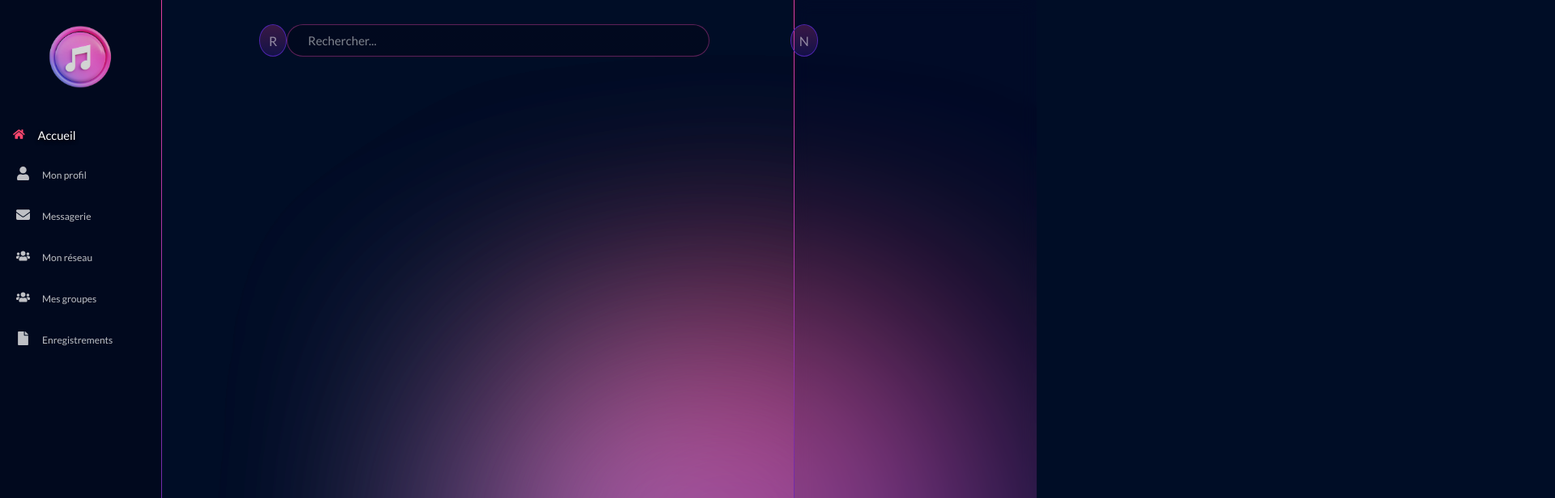
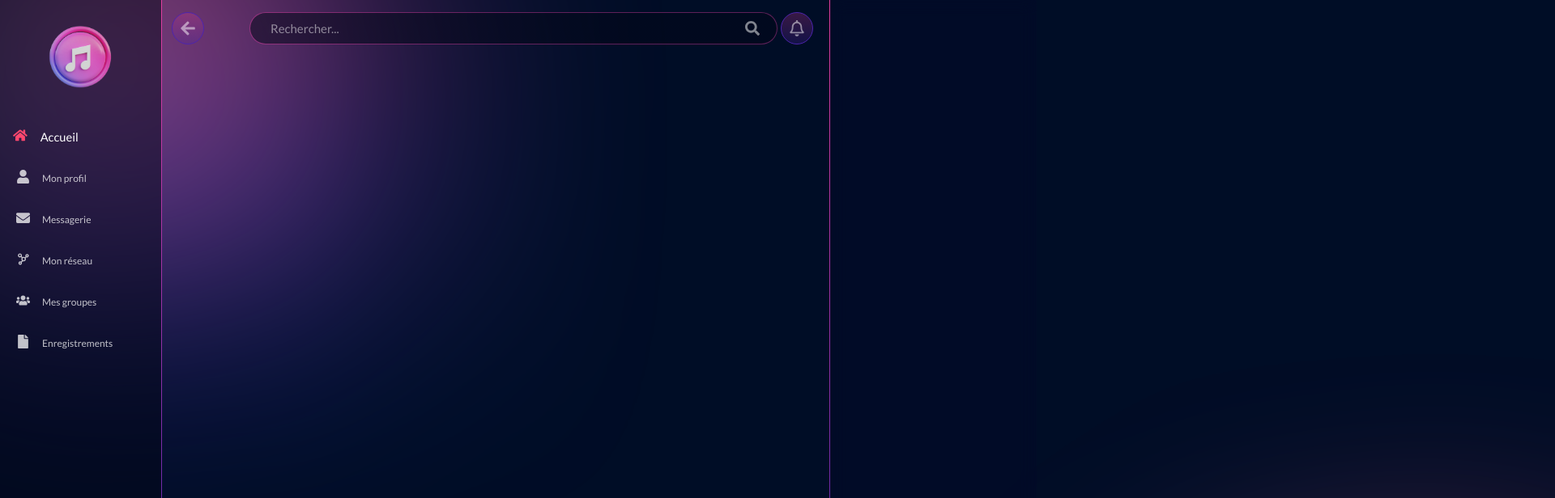
Before and after one commit to ApollineSetan/Let-sJamLogin, a React (Vite) app: page / in a window 1280 px wide. Shown: the top 616 px of the page at 81% size, 1920 px wide, since content can reach past the window. Built offline with nearby package versions, Linux system fonts and the light colour scheme.

Commit message:
10 décembre

```diff
--- a/src/Components/LeftSideBar.css
+++ b/src/Components/LeftSideBar.css
@@ -5,7 +5,9 @@
 }
 
 .sidebar {
-  width: 200px;
+  width: 15%;
+  min-width: 200px;
+  max-width: 300px;
   height: 100vh;
   position: fixed;
   top: 0;
@@ -37,215 +39,38 @@
   cursor: pointer;
   transition: all 0.3s ease;
   margin-bottom: 10px;
+  width: 100%; /* Assure que l'élément occupe toute la largeur disponible */
+  box-sizing: border-box; /* Inclut les paddings et marges dans la largeur totale */
+  overflow: hidden; /* Empêche l'élément de se déborder */
 }
 
 .menu-icon {
   margin-right: 15px;
   font-size: 17px;
+  transition: transform 0.3s ease, color 0.3s ease;
 }
 
 .menu-item:hover .menu-icon {
-  font-size: 20px; /* Taille agrandie lors du survol */
-  color: #FE476E; /* Change la couleur au survol pour correspondre au style général */
+  font-size: 20px;
+  color: #FE476E;
+  transform: scale(1.1);
 }
-
-
 
 .menu-item:hover {
   font-size: 14px;
+  transform: scale(1.05);
 }
 
-.menu-item.active span {
+.menu-item.active {
   font-size: 14px;
-  text-shadow: 0px 2px 4px #000000;
-  color: rgb(255, 255, 255, 100%);
+  transform: scale(1.05);
+  color: rgba(255, 255, 255, 1);
 }
 
 .menu-item.active .menu-icon {
-  color: #FE476E; /* Couleur des icônes actives */
+  color: #FE476E;
 }
-
 
 .bottom-menu {
   margin-top: auto;
 }
-
-.menu-item.active {
-  transform: scale(1.05);  /* Un petit effet de zoom */
-}
-
-
-
-
-/* @import url('https://fonts.googleapis.com/css2?family=Lato:ital,wght@0,100;0,300;0,400;0,700;0,900;1,100;1,300;1,400;1,700;1,900&display=swap');
-
-* {
-  margin: 0;
-  padding: 0;
-  box-sizing: border-box;
-  font-family: 'Lato';
-}
-
-.home-page {
-  width: 100%;
-  height: 100%;
-  position: relative;
-  z-index: -1;
-}
-
-.search-bar {
-  position: fixed;
-  top: 0;
-  left: 250px;
-  right: 350px;
-  width: calc(100% - 600px);
-  display: flex;
-  justify-content: space-between;
-  align-items: center;
-  background-color: transparent;
-  z-index: 10;
-  padding: 30px 20px;
-}
-
-.search-bar input {
-  width: 90%;
-  padding: 10px;
-  font-size: 15px;
-  border: 1px solid rgba(227, 62, 159, 0.25);
-  background: linear-gradient(rgba(2, 6, 23, 0.50), rgba(2, 6, 23, 0.50)) padding-box;
-  border-image: linear-gradient(to top, #E33E9F, #4D25AE) border-box;
-  border-radius: 50em;
-  padding-left: 25px;
-  color: white;
-  font-family: 'Lato';
-  font-weight: 500;
-}
-
-.search-bar input:focus {
-  border-color: #007bff;
-}
-
-.back-button,
-.notification-button {
-  background-color: transparent;
-  color: white;
-  width: 45px;
-  height: 38px;
-  border: solid 2px rgba(227, 62, 159, 0.25);
-  border-radius: 50%;
-  transform: translateY(1%);
-  cursor: pointer;
-  display: flex;
-  justify-content: center;
-  align-items: center;
-  box-shadow: 0 8px 6px rgba(0, 0, 0, 0.2);
-  transition: transform 0.3s ease, box-shadow 0.3s ease;
-}
-
-.back-button:hover,
-.notification-button:hover {
-  transform: scale(1.1);
-  box-shadow: 0 6px 10px rgba(0, 0, 0, 0.2);
-}
-
-.back-button:active,
-.notification-button:active {
-  transform: scale(0.95);
-}
-
-.back-button ion-icon,
-.notification-button ion-icon {
-  font-size: 25px;
-}
-
-.logo {
-  padding: 0px 0 30px 65px;
-}
-
-.imagelogo {
-  width: 70px;
-}
-
-.sidebar {
-  position: fixed;
-  top: 0;
-  bottom: 0;
-  padding: 20px;
-  overflow-y: auto;
-  z-index: 10;
-}
-
-.left-sidebar {
-  width: 250px;
-  background: rgb(2,6,23,0.50);
-  border: 1px solid rgba(227, 62, 159, 0.75);
-  backdrop-filter: 'blur(4px)';
-  left: 0;
-  color: white;
-}
-
-.right-sidebar {
-  right: 0;
-  width: 350px;
-  opacity: 0.50;
-  background: #333738;
-  border-left: 1px rgba(227, 62, 159, 0.75) solid;
-  border-top: 1px rgba(227, 62, 159, 0.75) solid;
-  border-bottom: 1px rgba(227, 62, 159, 0.75) solid;
-  color: white;
-}
-
-.sidebar ul {
-  list-style-type: none;
-  padding: 0;
-}
-
-.sidebar li {
-  margin: 20px 0 0 5px;
-  font-size: 18px;
-  cursor: pointer;
-  opacity: 0.8
-}
-
-.sidebar li ion-icon {
-  font-size: 20px;
-  padding-right: 15px;
-  transform: translateY(10%);
-}
-
-.sidebar li:hover {
-  text-decoration: underline;
-}
-
-.top-links {
-  margin-bottom: 40px;
-  line-height: 1.8
-}
-
-.bottom-links {
-  position: absolute;
-  bottom: 20px;
-  left: 20px;
-}
-
-.bottom-links ul {
-  margin-top: auto;
-}
-
-.bottom-links li {
-  margin-bottom: 10px;
-}
-
-.main-content {
-  margin: 60px 220px;
-  padding: 20px;
-  width: calc(100% - 440px);
-  background-color: #fff;
-  border-radius: 10px;
-  box-shadow: 0px 4px 6px rgba(0, 0, 0, 0.1);
-}
-
-.main-content p {
-  color: #666;
-  line-height: 1.6;
-} */
--- a/src/Components/LeftSideBar.jsx
+++ b/src/Components/LeftSideBar.jsx
@@ -1,6 +1,8 @@
 import React, { useState } from 'react';
 import './LeftSideBar.css';
 import { FaHome, FaUser, FaEnvelope, FaUsers, FaFile, FaCog, FaFileAlt, FaSignOutAlt } from 'react-icons/fa';
+import { BiNetworkChart } from 'react-icons/bi';
+
 
 const LeftSidebar = () => {
   const [activePage, setActivePage] = useState('accueil'); // Par défaut "accueil"
@@ -10,7 +12,7 @@ const LeftSidebar = () => {
     { name: 'accueil', label: 'Accueil', icon: <FaHome /> },
     { name: 'monProfil', label: 'Mon profil', icon: <FaUser /> },
     { name: 'messagerie', label: 'Messagerie', icon: <FaEnvelope /> },
-    { name: 'monReseau', label: 'Mon réseau', icon: <FaUsers /> },
+    { name: 'monReseau', label: 'Mon réseau', icon: <BiNetworkChart /> },
     { name: 'mesGroupes', label: 'Mes groupes', icon: <FaUsers /> },
     { name: 'enregistrements', label: 'Enregistrements', icon: <FaFile /> },
   ];
--- a/src/Components/ProfileDemos.css
+++ b/src/Components/ProfileDemos.css
@@ -5,7 +5,7 @@ body {
     min-height: 100vh;
     position: relative;
     background-color: #000D26;
-    overflow: visible;
+    overflow: hidden;
   }
 
   .ellipseone, .ellipsesix {
@@ -72,12 +72,28 @@ body {
     z-index: -1;
   }
 
-  /* .premierGroupe {
+  .premierGroupe {
     left: -100px;
     top: -150px;
   }
 
   .deuxiemeGroupe {
-    left: 800px;
-    top: 600px;
-  } */
+    left: 1500px;
+    top: 800px;
+  }
+
+  @media (max-width: 768px) {
+    .leftside, .rightside {
+      width: 25%;
+    }
+
+    .topbar {
+      width: calc(100% - 50%);
+      left: 25%;
+      right: 25%;
+    }
+
+    .topbar input {
+      max-width: 400px;
+    }
+  }
--- a/src/Components/RightSideBar.css
+++ b/src/Components/RightSideBar.css
@@ -1,5 +1,7 @@
 .rightside {
-  width: 300px;
+  width: 20%;
+  min-width: 200px;
+  max-width: 300px;
   height: 100vh;
   position: fixed;
   top: 0;
--- a/src/Components/TopBar.css
+++ b/src/Components/TopBar.css
@@ -1,56 +1,90 @@
 .topbar {
-    width: calc(100% - 450px); /* On calcule la largeur en tenant compte des deux sidebars (200px pour la gauche, 250px pour la droite) */
-    height: 50px;
-    background-color: transparent;
+  width: calc(100% - 35%);
+  min-width: 600px;
+  max-width: auto;
+  height: 70px;
   position: fixed;
   top: 0;
-    left: 200px; /* Espace pour la LeftSidebar */
-    right: 250px; /* Espace pour la RightSidebar */
+  left: 15%;
+  right: 20%;
   display: flex;
   justify-content: space-between;
   align-items: center;
-    padding: 0 20px; /* Espacement interne pour les boutons et le champ de recherche */
-    box-sizing: border-box; /* Inclut les marges dans la largeur */
-    z-index: 1000; /* La TopBar doit être visible au-dessus du contenu */
+  padding: 0 20px;
+  z-index: 1000;
+  background-color: transparent;
+  box-sizing: border-box;
 }
 
-  .topbar ::placeholder {
-    color: rgb(255, 255, 255, 50%);
+.input-container {
+  position: relative;
+  flex-grow: 1;
+  max-width: 600px;
 }
 
-  .topbar input {
-    width: 600px;
-    padding: 10px 25px;
-    margin-top: 50px;
+.input-container input {
+  width: 100%;
+  padding: 10px 40px 10px 25px; /* Ajoute de l'espace pour l'icône */
   font-size: 15px;
   border: 1px solid rgba(227, 62, 158, 0.415);
   background: linear-gradient(rgba(2, 6, 23, 0.50), rgba(2, 6, 23, 0.50)) padding-box;
   border-radius: 50em;
   color: rgb(255, 255, 255);
-    font-family: 'Lato';
+  font-family: 'Lato', sans-serif;
   font-weight: 500;
+  transition: border-color 0.3s ease;
 }
 
+.input-container .search-icon {
+  position: absolute;
+  right: -5%;
+  top: 50%;
+  transform: translateY(-50%);
+  color: rgba(255, 255, 255, 0.5);
+  font-size: 18px;
+  transition: color 0.3s ease;
+}
 
-  .search-bar input:focus {
-    border-color: #007bff;
+.input-container input:active,
+.input-container input:focus {
+  border-color: #E33E9F;
+}
+
+.input-container input:focus + .search-icon {
+  color: #ffffff;
+}
+
+.topbar input {
+  flex-grow: 1;
+  max-width: 600px;
+  padding: 10px 25px;
+  font-size: 15px;
+  border: 1px solid rgba(227, 62, 158, 0.415);
+  background: linear-gradient(rgba(2, 6, 23, 0.50), rgba(2, 6, 23, 0.50)) padding-box;
+  border-radius: 50em;
+  color: rgb(255, 255, 255);
+  font-family: 'Lato', sans-serif;
+  font-weight: 500;
+  transition: border-color 0.3s ease;
+}
+
+.topbar input:active {
+  border-color: #E33E9F;
 }
 
 .topbar button {
-    background : linear-gradient(180deg, rgba(227, 62, 159, 0.25) 0%, rgba(77, 37, 174, 0.25) 100%);
+  background: linear-gradient(180deg, rgba(227, 62, 159, 0.25) 0%, rgba(77, 37, 174, 0.25) 100%);
   border: 1px solid #4D25AE;
   color: rgb(255, 255, 255, 50%);
   font-size: 16px;
   cursor: pointer;
   width: 40px;
   height: 40px;
-    margin-top: 50px;
-    margin-left: 100px;
   border-radius: 50%;
   display: flex;
   justify-content: center;
   align-items: center;
-    transition: all 0.3s ease;
+  transition: width 0.3s ease, height 0.3s ease, border 0.3s ease;
 }
 
 .topbar button:hover {
@@ -59,7 +93,23 @@
   border: 1px solid #ffffff;
 }
 
+.topbar ::placeholder {
+  color: rgb(255, 255, 255, 50%);
+}
 
-  .topbar input:focus {
-    border-color: #E33E9F; /* Couleur de la bordure quand on clique sur l'input */
+.topbar button svg {
+  width: 20px;
+  height: 20px;
+  fill: rgba(255, 255, 255, 0.5);
+  transition: fill 0.3s ease, transform 0.3s ease;
 }
+
+.topbar button:hover svg {
+  fill: #ffffff;
+  transform: scale(1.1);
+}
+
+.topbar button:active svg {
+  fill: #E33E9F;
+  transform: scale(0.9);
+}
--- a/src/Components/TopBar.jsx
+++ b/src/Components/TopBar.jsx
@@ -1,12 +1,16 @@
 import React from 'react';
-import './TopBar.css'; // Assure-toi d'importer le fichier CSS
+import './TopBar.css';
+import { FaArrowLeft, FaRegBell, FaSearch } from "react-icons/fa";
 
 const TopBar = () => {
   return (
     <div className="topbar">
-      <button>R</button>
-      <input type="text" placeholder="Rechercher..." />
-      <button>N</button>
+      <button><FaArrowLeft /></button>
+      <div className="input-container">
+        <input type="text" placeholder="Rechercher..." />
+      <FaSearch className="search-icon" />
+      </div>
+      <button><FaRegBell /></button>
     </div>
   );
 };
```
Also changed, not shown: 1 other file (tests, documents, lock files or other folders). Lines whose indentation alone changed are shown as unchanged.
